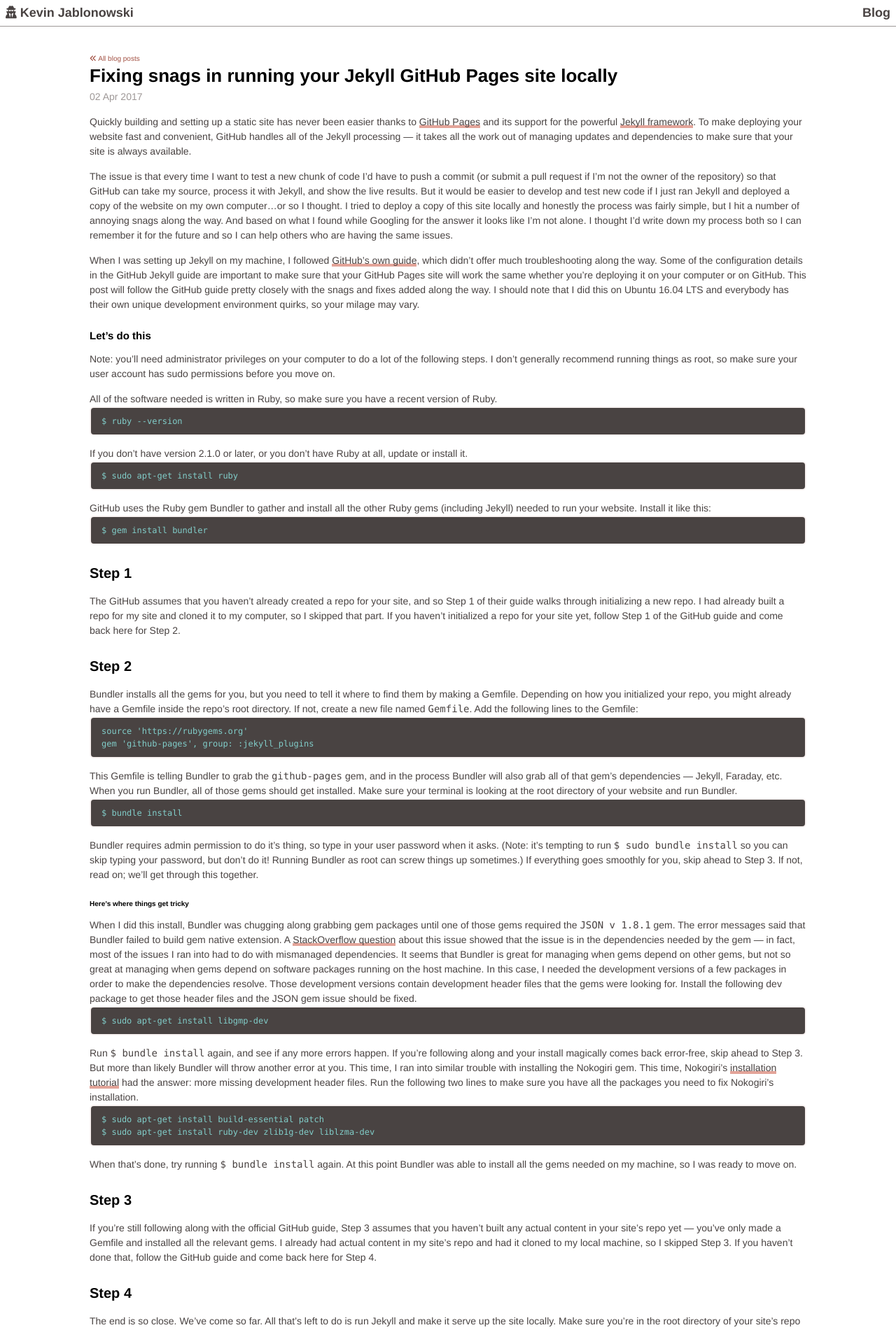
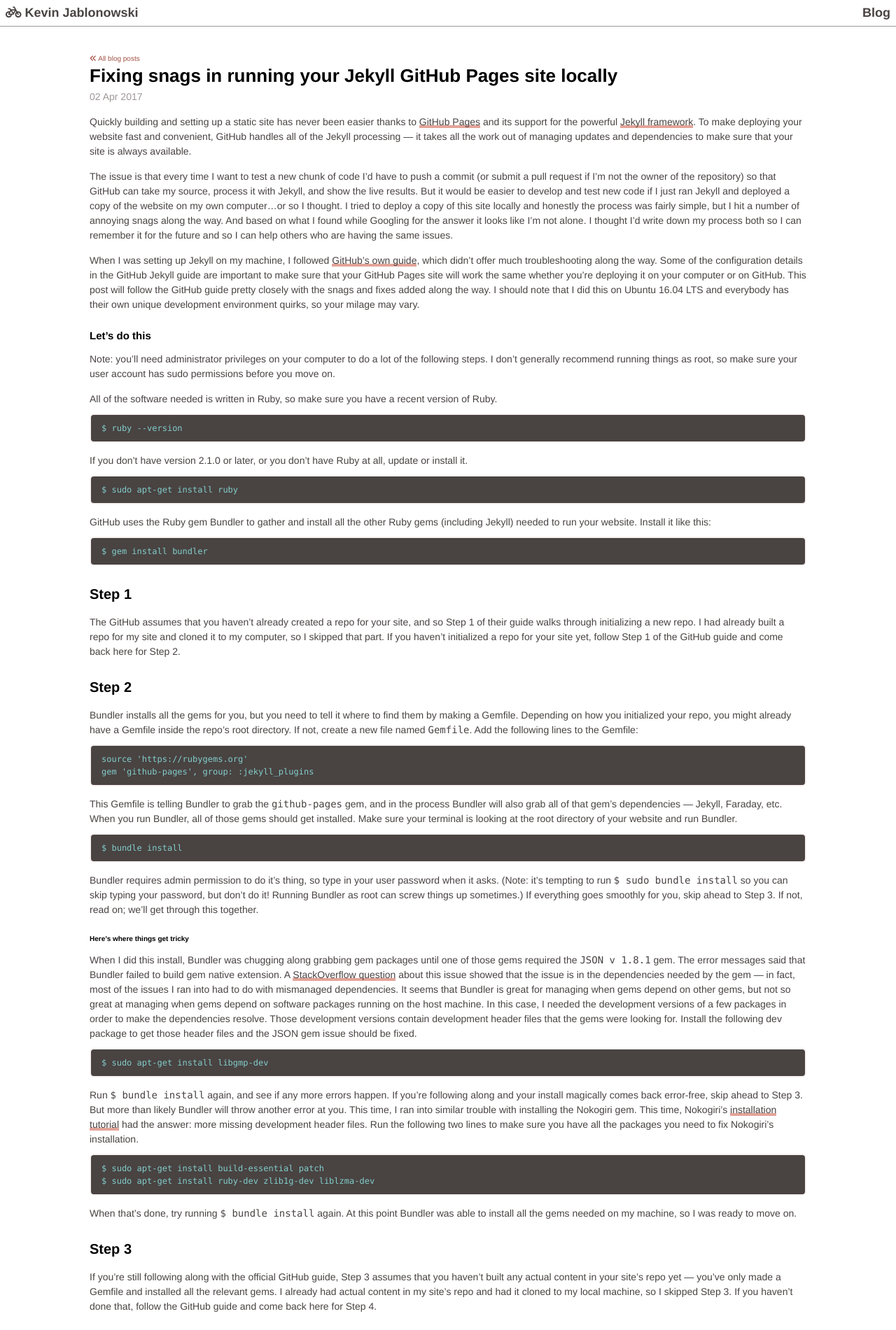
Before and after one commit to katzmeowski/jekyll-site-redo, a Jekyll site: the page built from _posts/2017-04-02-fixing-local-jekyll-snags.md, in a window 1280 px wide. Shown: the top 1901 px of the page at 70% size. Built offline with Jekyll 4.4.1, drawn with Linux system fonts in a browser that asks for light colours; nearby versions of some CDN libraries.

Commit message:
Make minor style changes and change logo to bike icon

```diff
--- a/_layouts/default.html
+++ b/_layouts/default.html
@@ -13,7 +13,7 @@
   <body>
     <header>
       <nav>
-        <a href="/" class="name"><i class="fa fa-user-secret" aria-hidden="true"></i> Kevin Jablonowski</a>
+        <a href="/" class="name"><i class="fa fa-bicycle" aria-hidden="true"></i> Kevin Jablonowski</a>
         <ul>
           <li><a href="/blog/">Blog</a></li>
         </ul>
--- a/css/frontpage.css
+++ b/css/frontpage.css
@@ -66,6 +66,7 @@ nav a {
 }
 
 .card-text {
+  font-size: 1.4rem;
   padding: .8rem 1.6rem;
 }
 
@@ -75,7 +76,6 @@ nav a {
 }
 
 .card-content {
-  font-size: 1.4rem;
   line-height: 2.1rem;
 }
 
--- a/css/main.css
+++ b/css/main.css
@@ -108,6 +108,11 @@ h3 {
   line-height: 3rem;
 }
 
+h5 {
+  font-size: 1.6rem;
+  line-height: 2.4rem;
+}
+
 p {
   font-size: 1.4rem;
   line-height: 2.1rem;
@@ -128,6 +133,7 @@ pre {
   overflow-x: auto;
   width: 100%;
   padding: 1rem 1.5rem;
+  margin-top: 1rem;
   background-color: #494342;
   color: #81cdc9;
   border: .2rem solid #f8f2f1;
```
